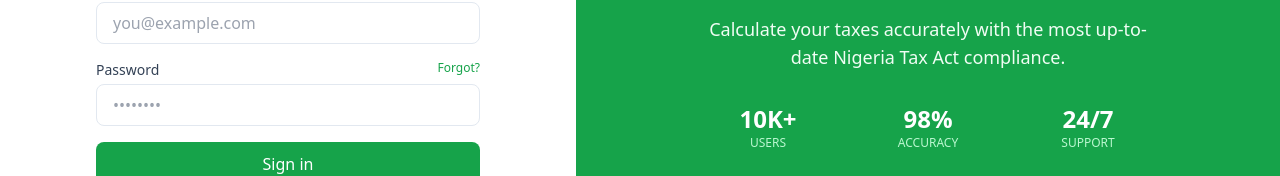
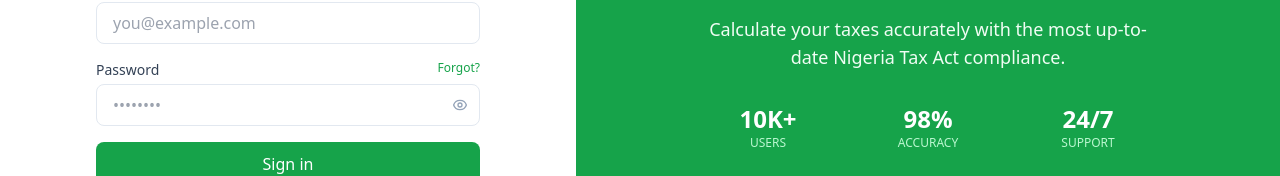
Before and after one commit to Tomtiko04/taxify, a React (Vite) app: page /login in a window 1280 px wide. Shown: the part 343-519 px from the top of the page. Built offline with nearby package versions, Linux system fonts and the light colour scheme; no server answers.

Commit message:
Added hide and show password icon to login page and fix issue with Assignment to Constant

```diff
--- a/src/pages/Login.jsx
+++ b/src/pages/Login.jsx
@@ -96,14 +96,25 @@
                 <label className="block text-sm font-medium text-slate-700">Password</label>
                 <Link to="/forgot-password" strokeLinecap="round" className="text-xs text-green-600">Forgot?</Link>
               </div>
+              <div className="relative">
                 <input
                   type={showPassword ? "text" : "password"}
                   value={password}
                   onChange={(e) => setPassword(e.target.value)}
-                className="w-full px-4 py-2 border border-slate-200 rounded-lg focus:ring-2 focus:ring-green-500/20 outline-none"
+                  className="w-full px-4 py-2 border border-slate-200 rounded-lg focus:ring-2 focus:ring-green-500/20 outline-none pr-10"
                   placeholder="••••••••"
                   required
                 />
+                <button
+                  type="button"
+                  onClick={() => setShowPassword(!showPassword)}
+                  className="absolute right-3 top-1/2 -translate-y-1/2 text-slate-400 hover:text-slate-600 transition-colors"
+                >
+                  <svg className="w-4 h-4" fill="none" stroke="currentColor" viewBox="0 0 24 24">
+                    <path strokeLinecap="round" strokeLinejoin="round" strokeWidth={2} d={showPassword ? "M13.875 18.825A10.05 10.05 0 0112 19c-4.478 0-8.268-2.943-9.543-7a9.97 9.97 0 011.563-3.029m5.858.908a3 3 0 114.243 4.243M9.878 9.878l4.242 4.242M9.88 9.88l-3.29-3.29m7.532 7.532l3.29 3.29M3 3l3.59 3.59m0 0A9.953 9.953 0 0112 5c4.478 0 8.268 2.943 9.543 7a10.025 10.025 0 01-4.132 5.411m0 0L21 21" : "M15 12a3 3 0 11-6 0 3 3 0 016 0zM2.458 12C3.732 7.943 7.523 5 12 5c4.478 0 8.268 2.943 9.542 7-1.274 4.057-5.064 7-9.542 7-4.477 0-8.268-2.943-9.542-7z"} />
+                  </svg>
+                </button>
+              </div>
             </div>
             <button
               type="submit"
--- a/src/pages/dashboard/BusinessTax.jsx
+++ b/src/pages/dashboard/BusinessTax.jsx
@@ -30,7 +30,7 @@
 
   useEffect(() => {
     isMounted.current = true
-    return () => { isMounted = false }
+    return () => { isMounted.current = false }
   }, [])
 
   // Restore calculation data after signup/login
--- a/src/pages/dashboard/History.jsx
+++ b/src/pages/dashboard/History.jsx
@@ -15,7 +15,7 @@
   const [exporting, setExporting] = useState(null)
 
   useEffect(() => {
-    let isMounted = true
+    const isMounted = { current: true }
 
     const fetchData = async () => {
       if (!userProfile?.id) return
@@ -29,17 +29,17 @@
           .order('created_at', { ascending: false })
 
         if (error) throw error
-        if (isMounted) setCalculations(data || [])
+        if (isMounted.current) setCalculations(data || [])
       } catch (error) {
         console.error('Error fetching calculations:', error)
         toast.error('Failed to load saved analyses')
       } finally {
-        if (isMounted) setLoading(false)
+        if (isMounted.current) setLoading(false)
       }
     }
 
     fetchData()
-    return () => { isMounted = false }
+    return () => { isMounted.current = false }
   }, [userProfile])
 
   const handleDelete = async (id) => {
--- a/src/pages/dashboard/Overview.jsx
+++ b/src/pages/dashboard/Overview.jsx
@@ -25,7 +25,7 @@
 
         if (statsError) throw statsError
 
-        if (isMounted) {
+        if (isMounted.current) {
           setRecentCalculations(allCalcs.slice(0, 5) || [])
 
           // Calculate stats
@@ -49,16 +49,16 @@
       } catch (error) {
         console.error('Error fetching dashboard data:', error)
       } finally {
-        if (isMounted) {
+        if (isMounted.current) {
           setLoading(false)
         }
       }
     }
 
     // Add isMounted tracking
-    let isMounted = true
+    const isMounted = { current: true }
     fetchData()
-    return () => { isMounted = false }
+    return () => { isMounted.current = false }
   }, [userProfile])
 
   const formatDate = (dateString) => {
```
Lines whose indentation alone changed are shown as unchanged.
